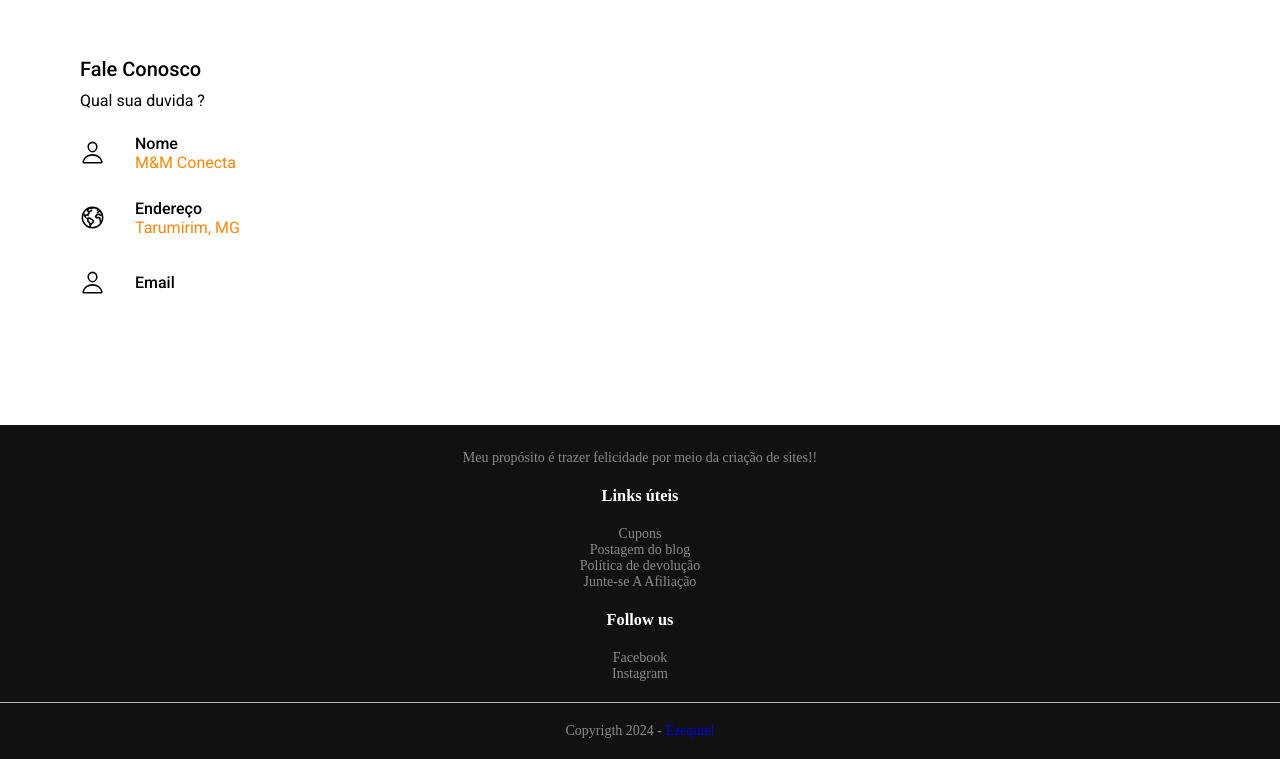
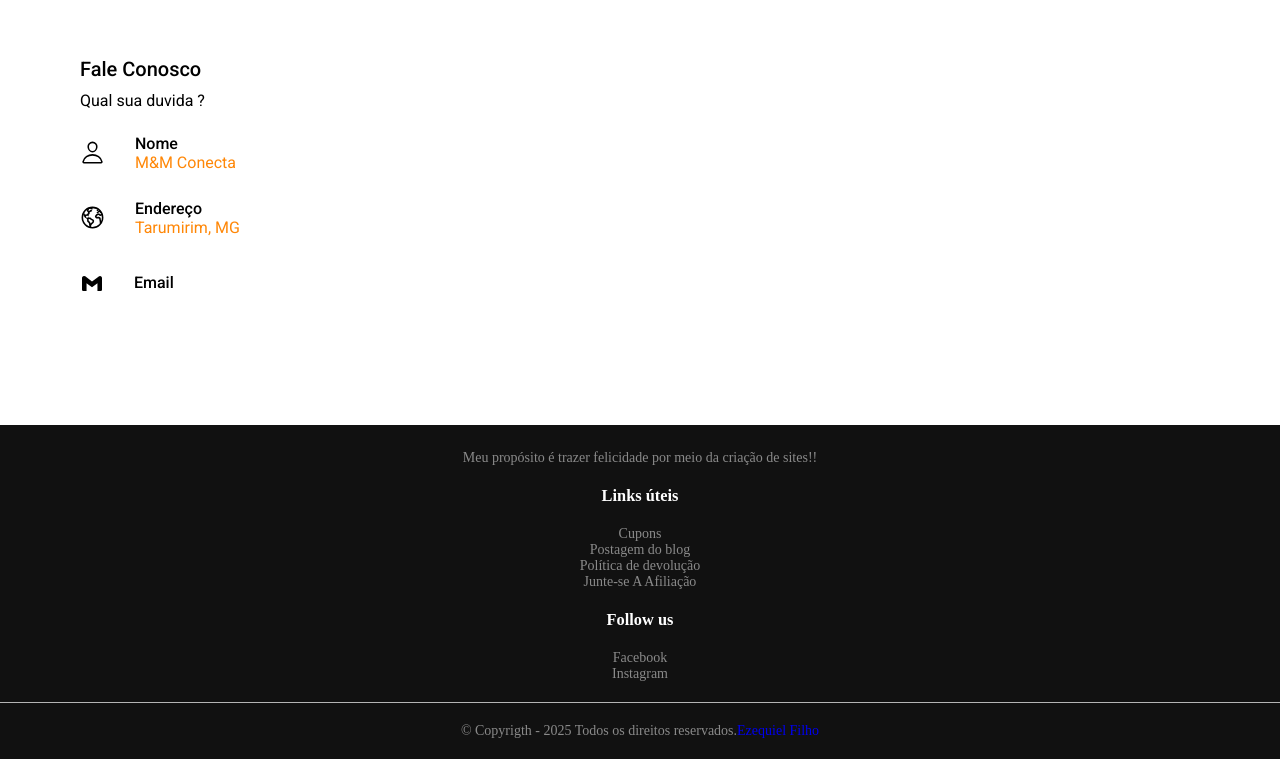
Before and after one commit to EZEQUIELFILHO383/projeto-mmconecta, a plain HTML site: page index.html in a window 1280 px wide. Shown: the part 2066-2825 px from the top of the page. Drawn offline with nearby package versions, Linux system fonts and the light colour scheme.

Commit message:
https://github.com/EZEQUIELFILHO383/projeto-mmconecta.git

```diff
--- a/css/style.css
+++ b/css/style.css
@@ -135,7 +135,7 @@ body{
 
 h1{
     font-size: 45px;
-    color: #FFFFFF;
+    color: #ffffff;
     position: absolute;
     top: 280px;
     margin-left: 35px;
@@ -549,7 +549,7 @@ section .title::after{
     align-items: center;
 }
 .contact .contact-content .row .info{
-    margin-left: 30px
+    margin-left: 30px;
 }
 .contact .contact-content .row .info .head{
     font-weight: 500;
--- a/index.html
+++ b/index.html
@@ -147,7 +147,12 @@
                             </div>
                         </div>
                         <div class="row">
-                            <ion-icon name="person-outline"></ion-icon>
+                            <svg xmlns="http://www.w3.org/2000/svg" width="24" height="24" viewBox="0 0 24 24"
+                                style="fill: rgba(0, 0, 0, 1);transform: msFilter;">
+                                <path
+                                    d="m18.73 5.41-1.28 1L12 10.46 6.55 6.37l-1.28-1A2 2 0 0 0 2 7.05v11.59A1.36 1.36 0 0 0 3.36 20h3.19v-7.72L12 16.37l5.45-4.09V20h3.19A1.36 1.36 0 0 0 22 18.64V7.05a2 2 0 0 0-3.27-1.64z">
+                                </path>
+                            </svg>
                             <div class="info">
                                 <div class="head">Email</div>
                                 <div class="sub-title"></div>
@@ -183,7 +188,8 @@
             </div>
         </div>
         <hr>
-        <p class="copyrigth">Copyrigth 2024 - <a href="https://portfolio-ezequiel.netlify.app/">Ezequiel</a></p>
+        <p class="copyrigth">© Copyrigth - 2025 Todos os direitos reservados.<a
+                href="https://portfolio-ezequiel.netlify.app/">Ezequiel Filho</a></p>
     </div>
     </div>
 
```
